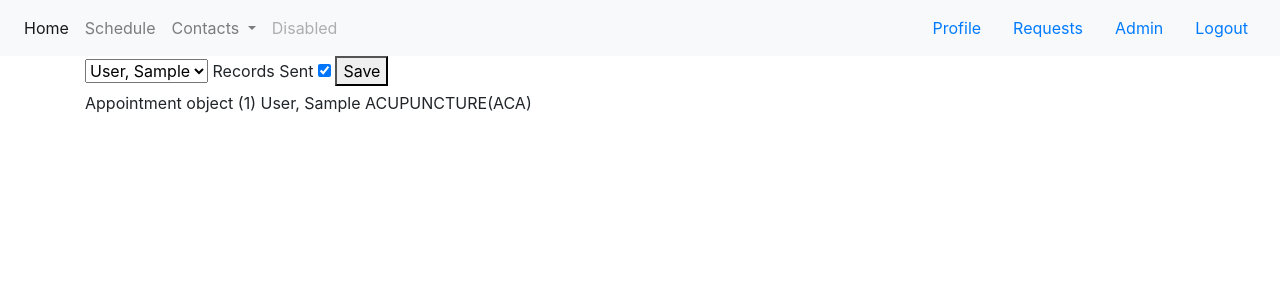
After one commit to Simonm17/medigal, a Django app: page /scheduling/appointment/1/ in a window 1280 px wide. The commit adds this page. Shown: the top 300 px of the page. Run offline with Django 3.2, Linux system fonts and the light colour scheme; a user stored in the database is signed in; tables that the repository leaves empty hold one stand-in row (values such as "Sample post"); some libraries are stand-ins or nearby versions.

```diff
--- a/doctors/admin.py
+++ b/doctors/admin.py
@@ -1,5 +1,5 @@
 from django.contrib import admin
-from .models import Doctor, Specialty
+from .models import Doctor
 
 class DoctorAdmin(admin.ModelAdmin):
     list_display = ('full_name', 'created_by', 'created_date',)
@@ -20,4 +20,3 @@ class DoctorAdmin(admin.ModelAdmin):
 
 
 admin.site.register(Doctor, DoctorAdmin)
-admin.site.register(Specialty)
--- a/doctors/models.py
+++ b/doctors/models.py
@@ -3,7 +3,8 @@ from django.urls import reverse
 from contacts.models import Person
 
 
-class Specialty(models.Model):
+class Doctor(Person):
+
     ACA = 'ACUPUNCTURE(ACA)'
     MAI = 'ALLERGY AND IMMUNOLOGY(MAI)'
     MAA = 'ANESTHESIOLOGY(MAA)'
@@ -93,14 +94,7 @@ class Specialty(models.Model):
         (MUU, 'UROLOGY'),
         (OTHER, 'OTHER')
     ]
-    field = models.CharField(max_length=100, choices=SPECIALTY)
-
-    def __str__(self):
-        return self.field
-
-
-class Doctor(Person):
-    specialty = models.ForeignKey(Specialty, on_delete=models.PROTECT)
+    specialty = models.CharField(max_length=200, choices=SPECIALTY)
 
     # Doctor preferences
     by_hardcopy = models.BooleanField(default=False)
--- a/index/templates/index/home.html
+++ b/index/templates/index/home.html
@@ -20,7 +20,7 @@
         <div class="col-8">
             <div>
                 <h1 class="text-center border-bottom mb-4 pb-2">QME/AME</h1>
-                <h2 class="border rounded text-center"><a href="#">Schedule new appointment</a></h2>
+                <h2 class="border rounded text-center"><a href="{% url 'new_appointment' %}">Schedule new appointment</a></h2>
                 <a class="" href="{% url 'doctor_list' %}">View Doctors</a>
                 <a class="" href="{% url 'applicant_list' %}">View Applicants</a>
             </div>
--- a/scheduling/forms.py
+++ b/scheduling/forms.py
@@ -15,7 +15,7 @@ class NewAppointmentForm(ModelForm):
 
     class Meta:
         model = Appointment
-        fields = ['appointment_type', 'applicant', 'doctor', 'appointment_date', 'panel_number']
+        fields = ['appointment_type', 'exam_type', 'applicant', 'doctor', 'appointment_date', 'panel_number']
         # widgets = {
         #     'appointment_date': DateTimeInput(attrs={
         #         'type': 'datetime-local'
--- a/scheduling/models.py
+++ b/scheduling/models.py
@@ -2,6 +2,8 @@ from django.db import models
 from applicants.models import Applicant
 from doctors.models import Doctor
 from users.models import User
+from django.urls import reverse
+
 
 # Create your models here.
 class Appointment(models.Model):
@@ -14,11 +16,21 @@ class Appointment(models.Model):
         (RESCHEDULED, 'Rescheduled')
     ]
 
+    AME = 'AME'
+    QME = 'QME'
+    EXAM_TYPE = [
+        (QME, 'QME'),
+        (AME, 'AME'),
+    ]
     appointment_type = models.CharField(max_length=20, choices=APPOINTMENT_TYPE)
+    exam_type = models.CharField(max_length=120, choices=EXAM_TYPE, default=QME)
     doctor = models.ForeignKey(Doctor, on_delete=models.CASCADE)
     applicant = models.ForeignKey(Applicant, on_delete=models.CASCADE)
     appointment_date = models.DateTimeField()
     panel_number = models.CharField(max_length=120, blank=True, null=True)
+
+    scheduled_by = models.ForeignKey(User, on_delete=models.PROTECT)
+    scheduled_date = models.DateTimeField(auto_now_add=True)
 
     records_sent = models.BooleanField(default=False)
     # datetimefields require null or else integrityerror
@@ -40,3 +52,6 @@ class Appointment(models.Model):
     appt date/attneded will be blank on new object and
     type=rescheduled
     """
+
+    def get_absolute_url(self):
+        return reverse('appointment', kwargs={'pk': self.pk})
--- /dev/null
+++ b/scheduling/templates/scheduling/appointment_view.html
@@ -0,0 +1,19 @@
+{% extends 'index/base.html' %}
+
+{% block row %}
+<div class="row">
+    <div class="col">
+
+        <form method="POST">{% csrf_token %}
+            {{ form.applicant }}
+            <label for="id_records_sent">Records Sent</label>
+            {{ form.records_sent }}
+            <button type="submit">Save</button>
+        </form>
+        {{ object }}
+        {{ object.applicant }}
+        {{ object.doctor.specialty }}
+    </div>
+</div>
+
+{% endblock %}
--- a/scheduling/urls.py
+++ b/scheduling/urls.py
@@ -1,7 +1,7 @@
 from django.urls import path
-from .views import NewAppointmentView
+from .views import NewAppointmentView, AppointmentView
 
 urlpatterns = [
     path('new-appointment/', NewAppointmentView.as_view(), name='new_appointment'),
-
+    path('appointment/<int:pk>/', AppointmentView.as_view(), name='appointment'),
 ]
--- a/scheduling/views.py
+++ b/scheduling/views.py
@@ -17,13 +17,27 @@ from django.shortcuts import get_object_or_404
 
 class NewAppointmentView(LoginRequiredMixin, SuccessMessageMixin, CreateView):
     model = Appointment
-    # fields = ['appointment_type', 'applicant', 'doctor', 'appointment_date', 'panel_number']
     template_name = 'scheduling/new_appointment.html'
     success_message = 'Appointment has been created successfully!'
-    form_class = NewAppointmentForm
+    form_class = NewAppointmentForm # If using form_class, can't use fields because it's declared in the ModelForm
 
     def get_form(self, *args, **kwargs):
         #Using get_form because CreateView doesn't have get_queryset
         form = super().get_form(*args, **kwargs)
         form.fields['applicant'].queryset = Applicant.objects.filter(created_by=self.request.user)
         return form
+
+    def form_valid(self, form):
+        form.instance.scheduled_by = self.request.user
+        return super().form_valid(form)
+
+class AppointmentView(LoginRequiredMixin, UserPassesTestMixin, UpdateView):
+    model = Appointment
+    fields = '__all__'
+    template_name = 'scheduling/appointment_view.html'
+
+    def test_func(self):
+        self.appointment = self.get_object()
+        if self.request.user.is_staff:
+            return True
+        return False
```
